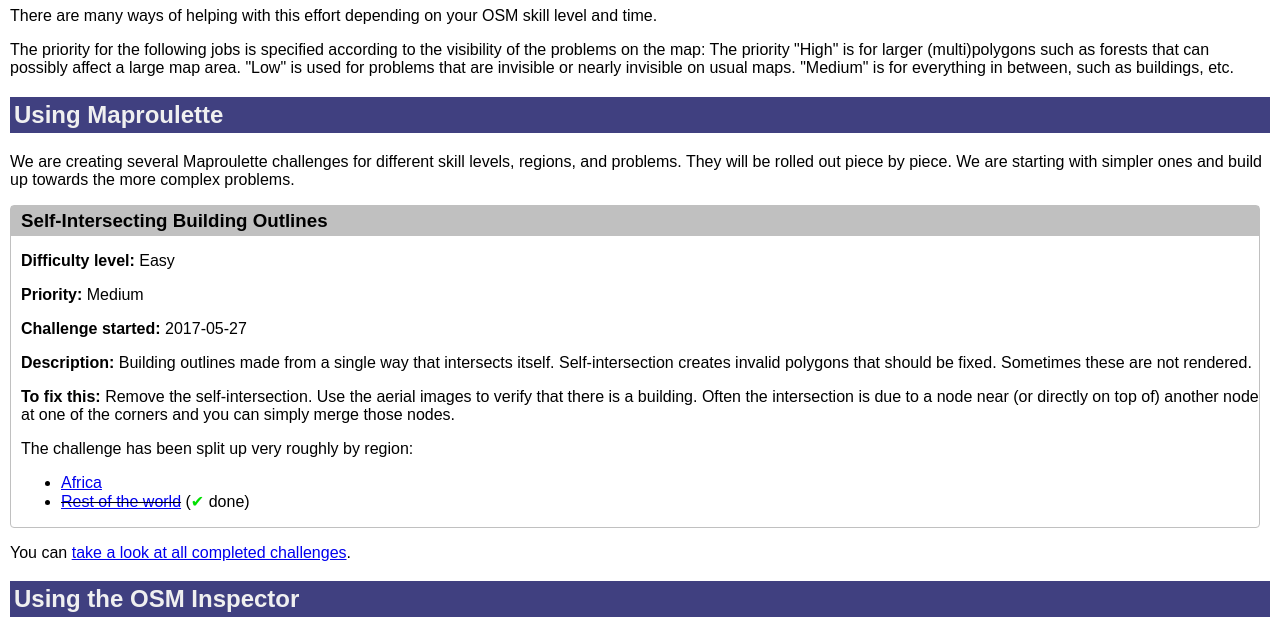
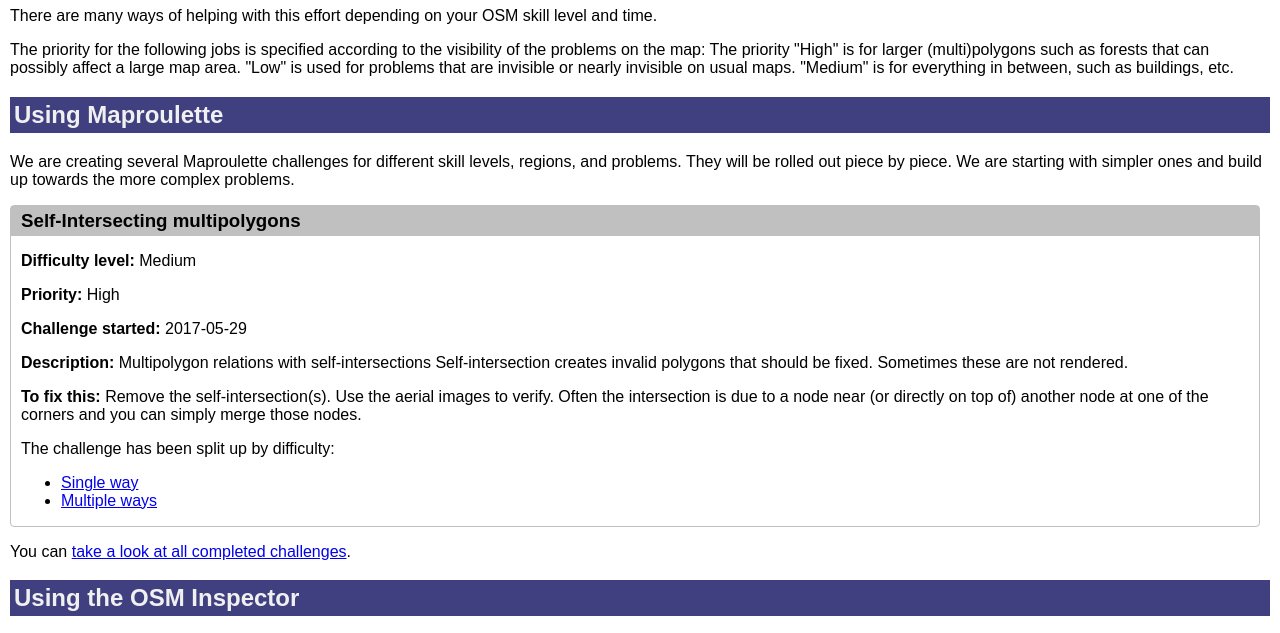
Before and after one commit to osmlab/fixing-polygons-in-osm, a plain HTML site: page web/fixing.html in a window 1280 px wide. Shown: the part 129-762 px from the top of the page. Drawn offline with Linux system fonts and the light colour scheme.

Commit message:
Mark Self-Intersecting ways challenge as done and add new challenge.

```diff
--- a/web/fixing.html
+++ b/web/fixing.html
@@ -26,26 +26,26 @@
 the more complex problems.</p>
 
 <div class="job">
-    <h3 id="self-intersecting-building-outlines">Self-Intersecting Building Outlines</h3>
+    <h3 id="self-intersecting-multipolygons">Self-Intersecting multipolygons</h3>
 
-    <p><b>Difficulty level:</b> Easy</p>
-    <p><b>Priority:</b> Medium</p>
-    <p><b>Challenge started:</b> 2017-05-27</p>
+    <p><b>Difficulty level:</b> Medium</p>
+    <p><b>Priority:</b> High</p>
+    <p><b>Challenge started:</b> 2017-05-29</p>
 
-    <p><b>Description:</b> Building outlines made from a single way that
-    intersects itself. Self-intersection creates invalid polygons that should be
+    <p><b>Description:</b> Multipolygon relations with self-intersections
+    Self-intersection creates invalid polygons that should be
     fixed. Sometimes these are not rendered.</p>
 
-    <p><b>To fix this:</b> Remove the self-intersection. Use the aerial images to
-    verify that there is a building. Often the intersection is due to a
-    node near (or directly on top of) another node at one of the corners
-    and you can simply merge those nodes.</p>
+    <p><b>To fix this:</b> Remove the self-intersection(s). Use the aerial
+    images to verify. Often the intersection is due to a node near (or directly
+    on top of) another node at one of the corners and you can simply merge those
+    nodes.</p>
 
-    <p>The challenge has been split up very roughly by region:</p>
+    <p>The challenge has been split up by difficulty:</p>
 
     <ul>
-    <li><a href="http://maproulette.org/map/2546">Africa</a></li>
-    <li><strike><a href="http://maproulette.org/map/2547">Rest of the world</a></strike> (<span class="done">&#10004;</span> done)</li>
+    <li><a href="http://maproulette.org/map/2548">Single way</a></li>
+    <li><a href="http://maproulette.org/map/2549">Multiple ways</a></li>
     </ul>
 </div>
 
```
Also changed, not shown: web/fixed.html (+25 -0 lines).
